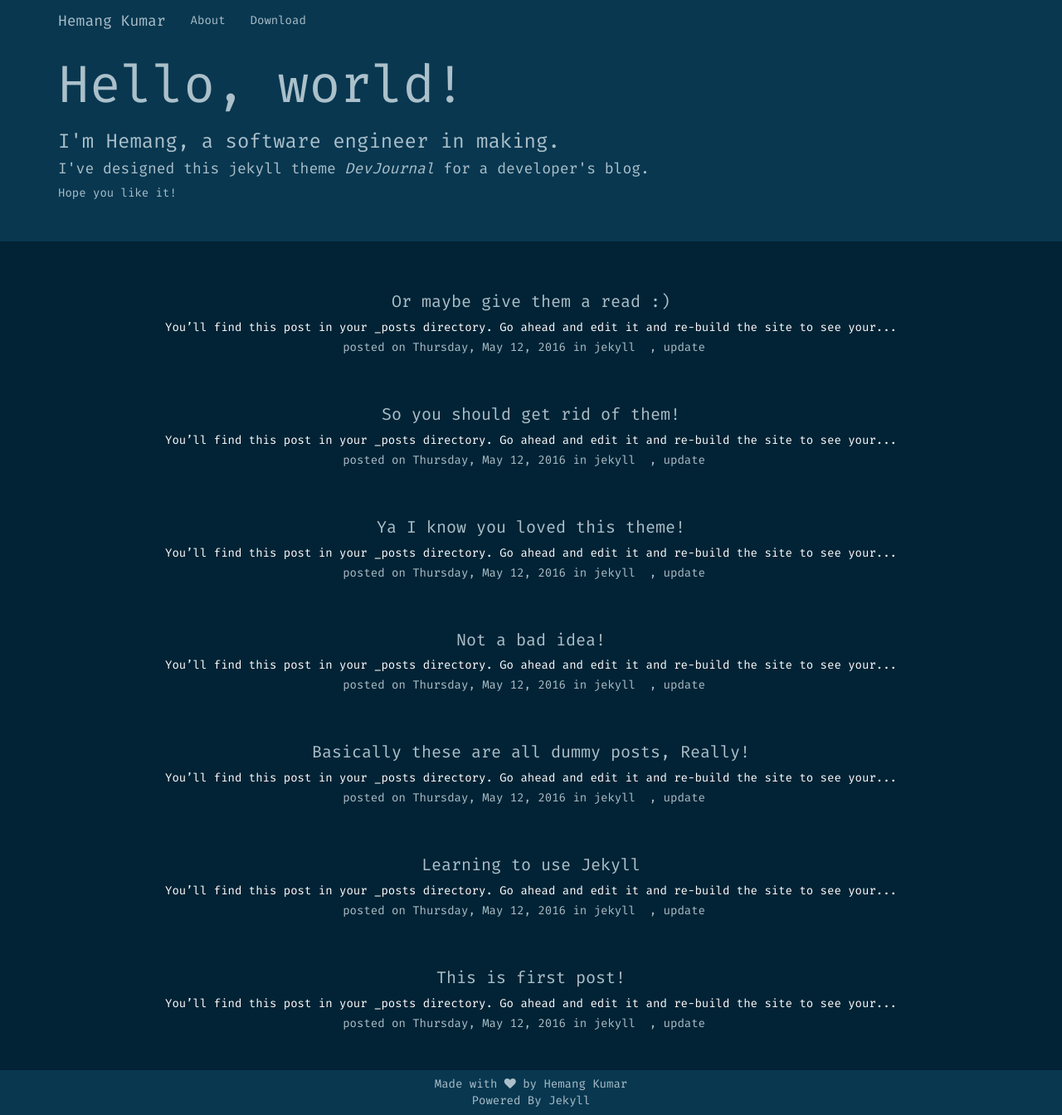
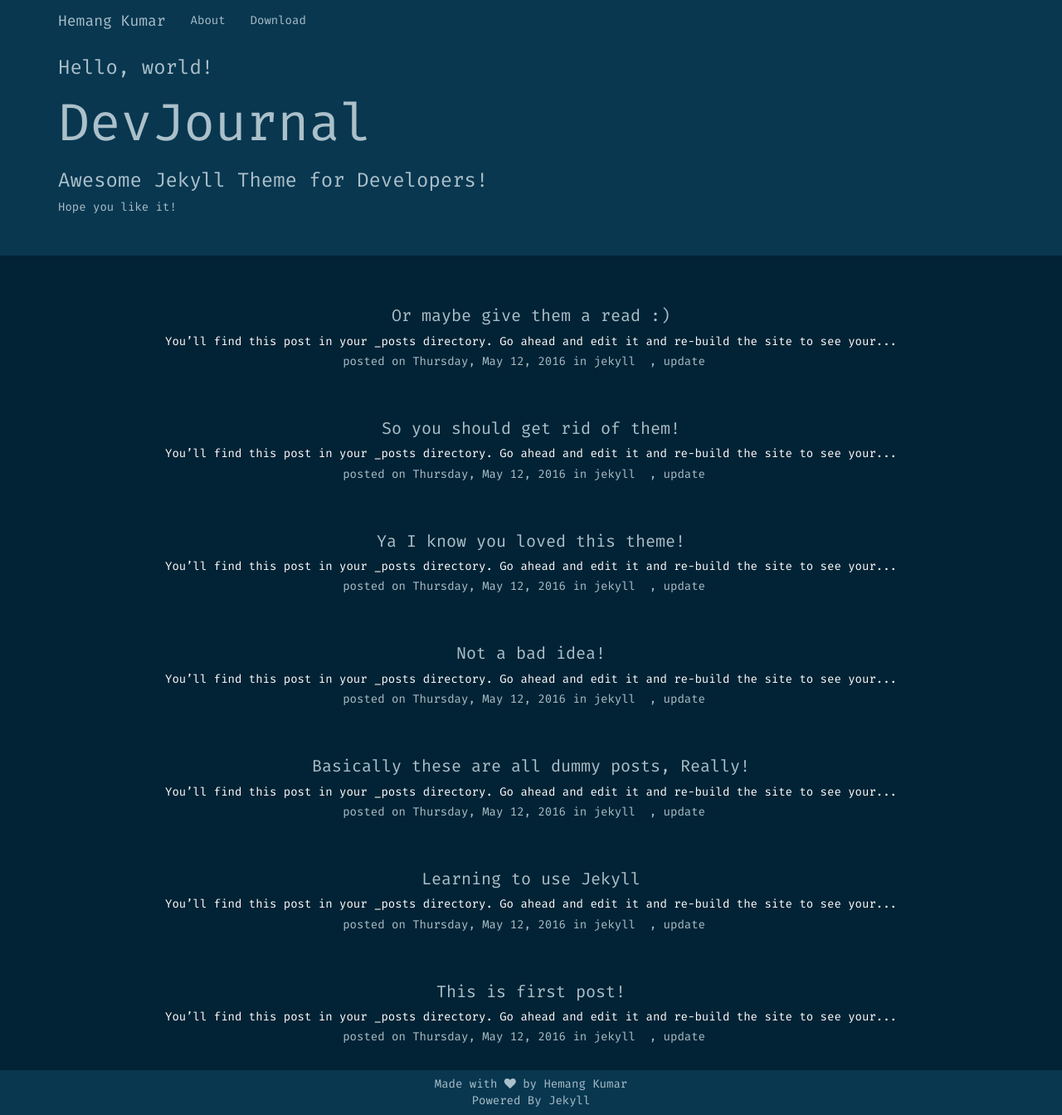
Before and after one commit to hemangsk/DevJournal, a Jekyll site: the page built from index.html, in a window 1280 px wide and 1344 px high. Shown: the whole window at 83% size. Built offline with Jekyll 4.4.1, drawn with Linux system fonts in a browser that asks for light colours; nearby versions of some CDN libraries; some web fonts are replaced.

Commit message:
config update

```diff
--- a/_config.yml
+++ b/_config.yml
@@ -10,7 +10,7 @@
 email: hemangsk@gmail.com
 
 #write html inside the double quotes to display in jumbotron
-description: "<h1>Hello, world!</h1><h3>I'm Hemang,  a software engineer in making.</h3><h4>I've designed this jekyll theme <em>DevJournal</em> for a developer's blog.</h4>Hope you like it!"
+description: "<h3>Hello, world!</h3><h1>DevJournal</h1><h3>Awesome Jekyll Theme for Developers!</h3>Hope you like it!"
 
 
 
```
Also changed, not shown: 11 other files.
